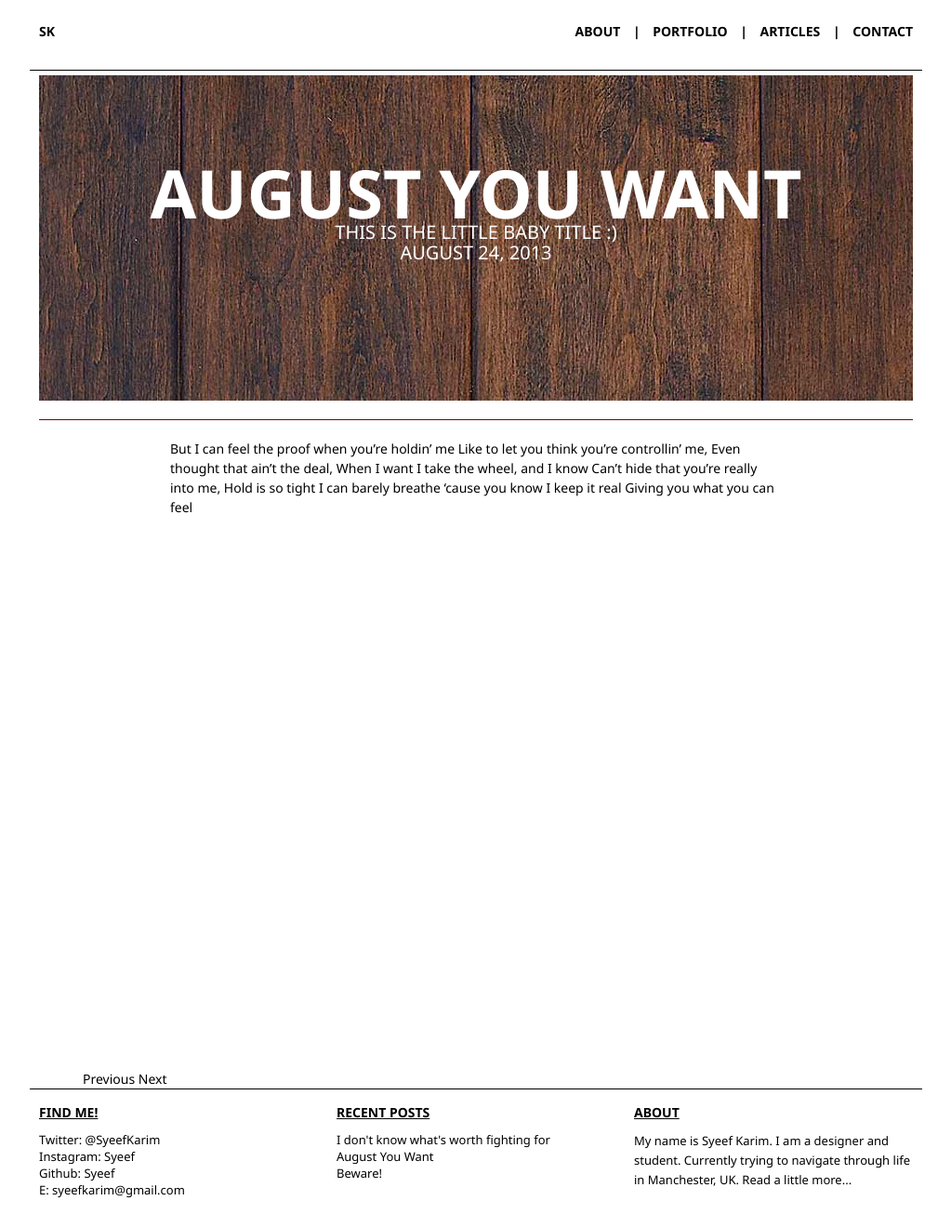
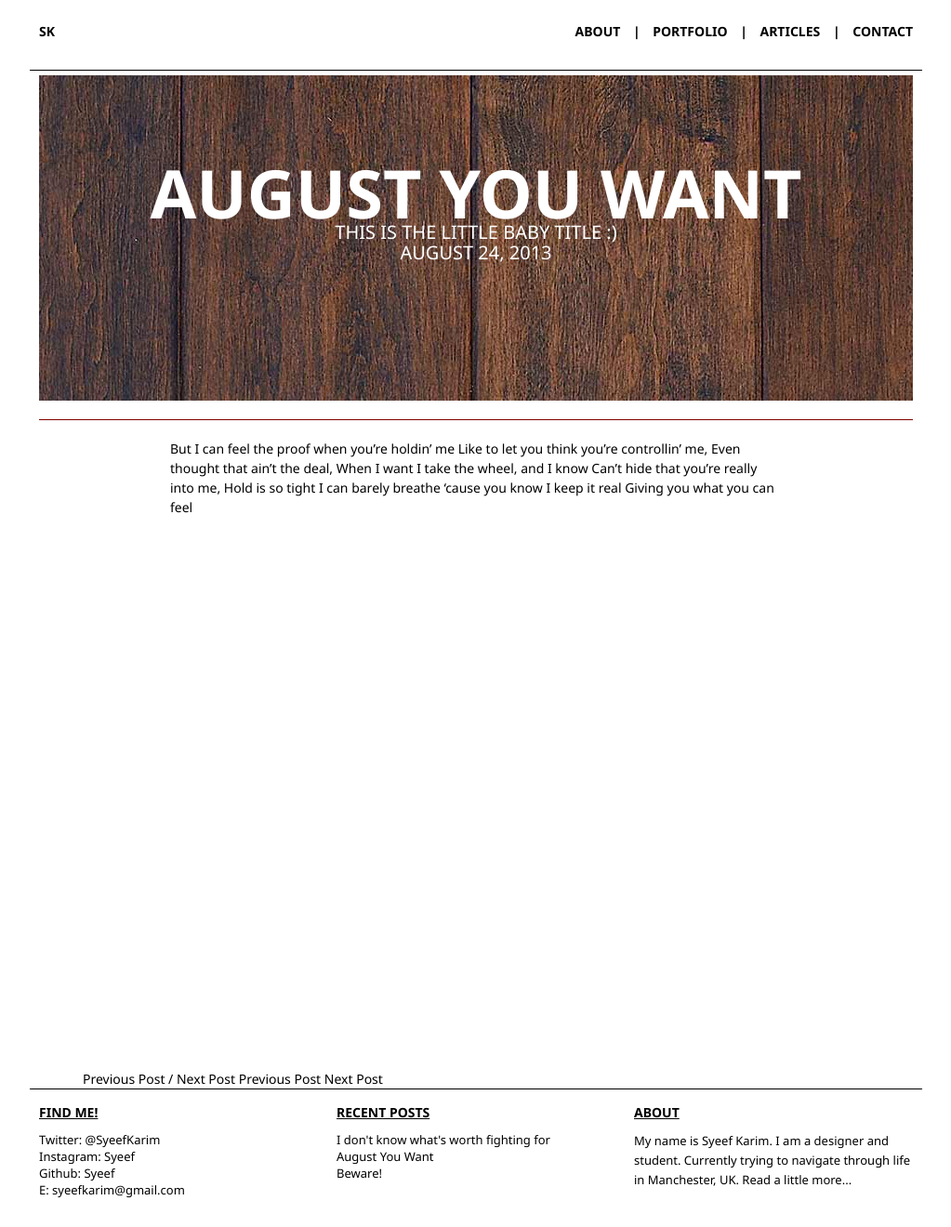
Before and after one commit to syeef/syeefkarim-2016-v0, a Jekyll site: the page built from _posts/2013-08-24-whatever-you-want.md, in a window 1280 px wide. Shown: the whole page at 93% size, without its empty margins (128-1151 px from the left). Built offline with Jekyll 4.4.1, drawn with Linux system fonts in a browser that asks for light colours; Markdown is read by kramdown in place of the engine named in the settings.

Commit message:
Updates to prev next syntax to see if forward slash will show up

```diff
--- a/_includes/post_footer.html
+++ b/_includes/post_footer.html
@@ -3,11 +3,14 @@
 
 		<div class="sixteen columns">
 			<div id="prev-next">
+				{% if page.previous && if page.next %}
+					<a rel="prev" href="{{ site.url }}{{ page.previous.url }}">Previous Post</a> / <a rel="next" href="{{ site.url }}{{ page.next.url }}">Next Post</a>
+				{% endif %}
 				{% if page.previous %}
-					<a rel="prev" href="{{ site.url }}{{ page.previous.url }}">Previous</a>
+					<a rel="prev" href="{{ site.url }}{{ page.previous.url }}">Previous Post</a>
 				{% endif %}
 				{% if page.next %}
-					<a rel="next" href="{{ site.url }}{{ page.next.url }}">Next</a>
+					<a rel="next" href="{{ site.url }}{{ page.next.url }}">Next Post</a>
 				{% endif %}
 			</div> <!--END OF PREV-NEXT-->
 		</div>
```
Also changed, not shown: 3 other files.
